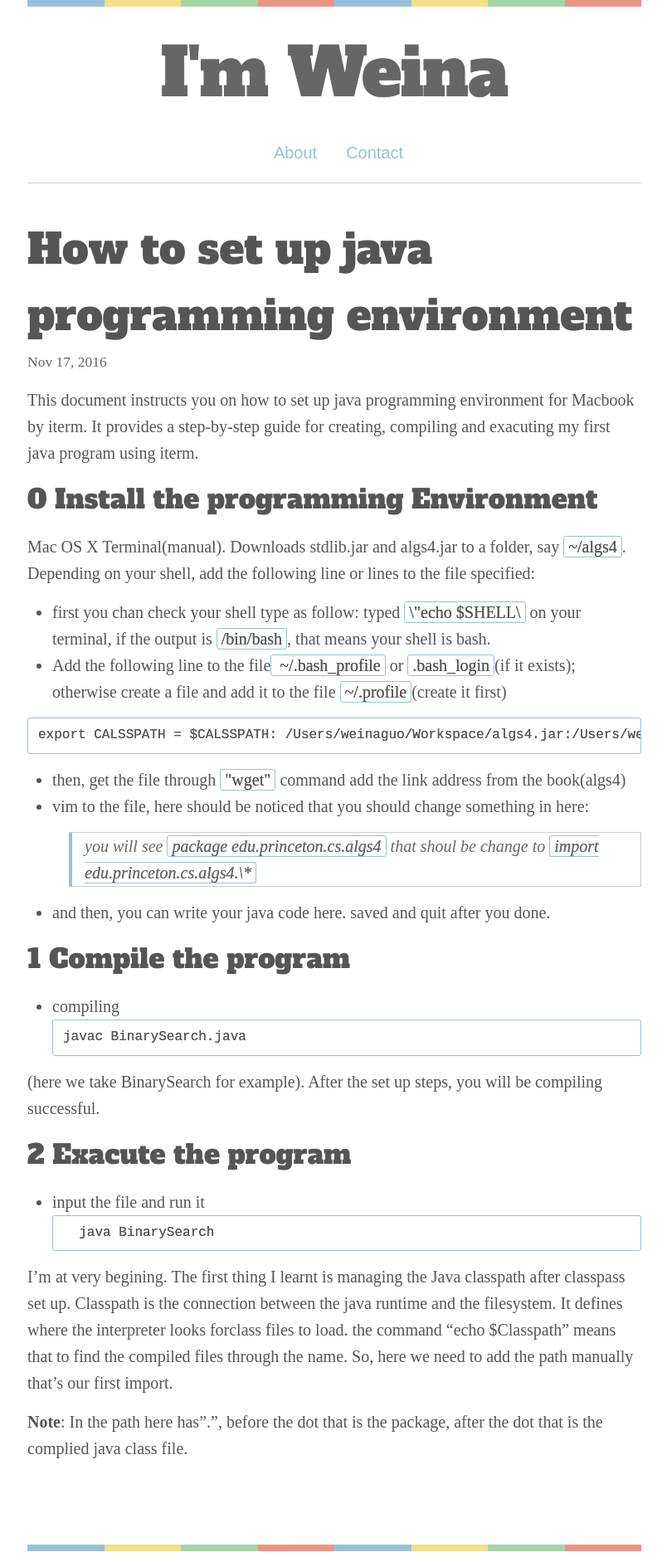
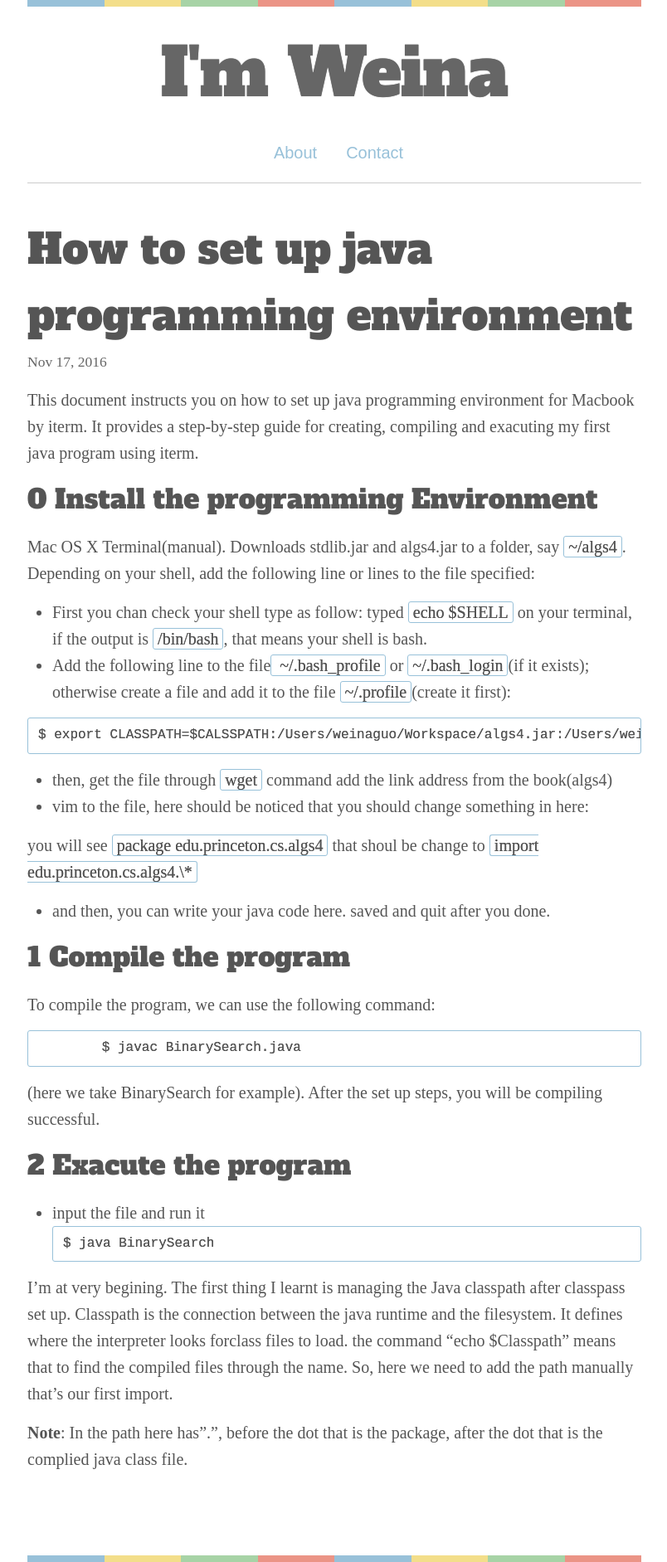
Before and after one commit to weina1117/weina1117.github.io, a Jekyll site: the page built from _posts/2016-11-17-algorithms4-try_to_learn_java.md, in a window 1280 px wide. Shown: the whole page at 83% size, without its empty margins (237-1041 px from the left). Built offline with Jekyll 4.4.1, drawn with Linux system fonts in a browser that asks for light colours; some web fonts are replaced; comment, search, counter and statistics services are not loaded.

Commit message:
update 1117

````diff
--- a/_posts/2016-11-17-algorithms4-try_to_learn_java.md
+++ b/_posts/2016-11-17-algorithms4-try_to_learn_java.md
@@ -3,48 +3,62 @@ layout: post
 title: How to set up java programming environment
 ---
 
-This document instructs you on how to set up java programming environment for Macbook by iterm. It provides a step-by-step guide for creating, compiling and exacuting my first java program using iterm.
+This document instructs you on how to set up java programming environment for
+Macbook by iterm. It provides a step-by-step guide for creating, compiling and
+exacuting my first java program using iterm.
 
 0 Install the programming Environment
 -------------------------------------
 
-Mac OS X Terminal(manual). Downloads stdlib.jar and algs4.jar to a folder, say `~/algs4`.  Depending on your shell, add the following line or lines to the file specified:
+Mac OS X Terminal(manual). Downloads stdlib.jar and algs4.jar to a folder, say
+`~/algs4`. Depending on your shell, add the following line or lines to the file
+specified:
 
-* first you chan check your shell type as follow:
-  typed `\"echo $SHELL\` on your terminal, if the output is `/bin/bash`, that means your shell is bash.
-* Add the following line to the file` ~/.bash_profile` or `.bash_login`(if it exists);
-  otherwise create a file and add it to the file `~/.profile`(create it first)
+* First you chan check your shell type as follow: typed `echo $SHELL` on your
+terminal, if the output is `/bin/bash`, that means your shell is bash.
+* Add the following line to the file` ~/.bash_profile` or `~/.bash_login`(if it
+  exists); otherwise create a file and add it to the file `~/.profile`(create it
+first):
 
 ```bash
-export CALSSPATH = $CALSSPATH: /Users/weinaguo/Workspace/algs4.jar:/Users/weinaguo/Workspace/edu.princeton.cs.algs4
+$ export CLASSPATH=$CALSSPATH:/Users/weinaguo/Workspace/algs4.jar:/Users/weinaguo/Workspace/edu.princeton.cs.algs4
 ```
 
-* then, get the file through `"wget"` command add the link address from the book(algs4)
-* vim to the file, here should be noticed that you should change something in here:
+* then, get the file through `wget` command add the link address from the
+  book(algs4)
+* vim to the file, here should be noticed that you should change something in
+  here:
 
-    > you will see `package edu.princeton.cs.algs4` that shoul be change to `import edu.princeton.cs.algs4.\*`
+you will see `package edu.princeton.cs.algs4` that shoul be change to
+`import edu.princeton.cs.algs4.\*`
 
 * and then, you can write your java code here. saved and quit after you done.
 
 1 Compile the program
 ----------------------
+To compile the program, we can use the following command:
 
-* compiling
 ```bash
-javac BinarySearch.java
+	$ javac BinarySearch.java
 ```
 
-(here we take BinarySearch for example). After the set up steps, you will be compiling successful.
+(here we take BinarySearch for example). After the set up steps, you will be
+compiling successful.
 
 2 Exacute the program
 ---------------------
 
 * input the file and run it
 ```bash
-    java BinarySearch
+$ java BinarySearch
 ```
 
-I'm at very begining. The first thing I learnt is managing the Java classpath after classpass set up. Classpath is the connection between the java runtime and the filesystem. It defines where the interpreter looks forclass files to load. the command "echo $Classpath" means that to find the compiled files through the name. So, here we need to add the path manually that's our first import.
+I'm at very begining. The first thing I learnt is managing the Java
+classpath after classpass set up. Classpath is the connection between the java
+runtime and the filesystem. It defines where the interpreter looks forclass
+files to load. the command "echo $Classpath" means that to find the compiled
+files through the name. So, here we need to add the path manually that's our
+first import.
 
-**Note**:
-In the path here has".", before the dot that is the package, after the dot that is the complied java class file.
+**Note**: In the path here has".", before the dot that is the package, after
+the dot that is the complied java class file.
````
